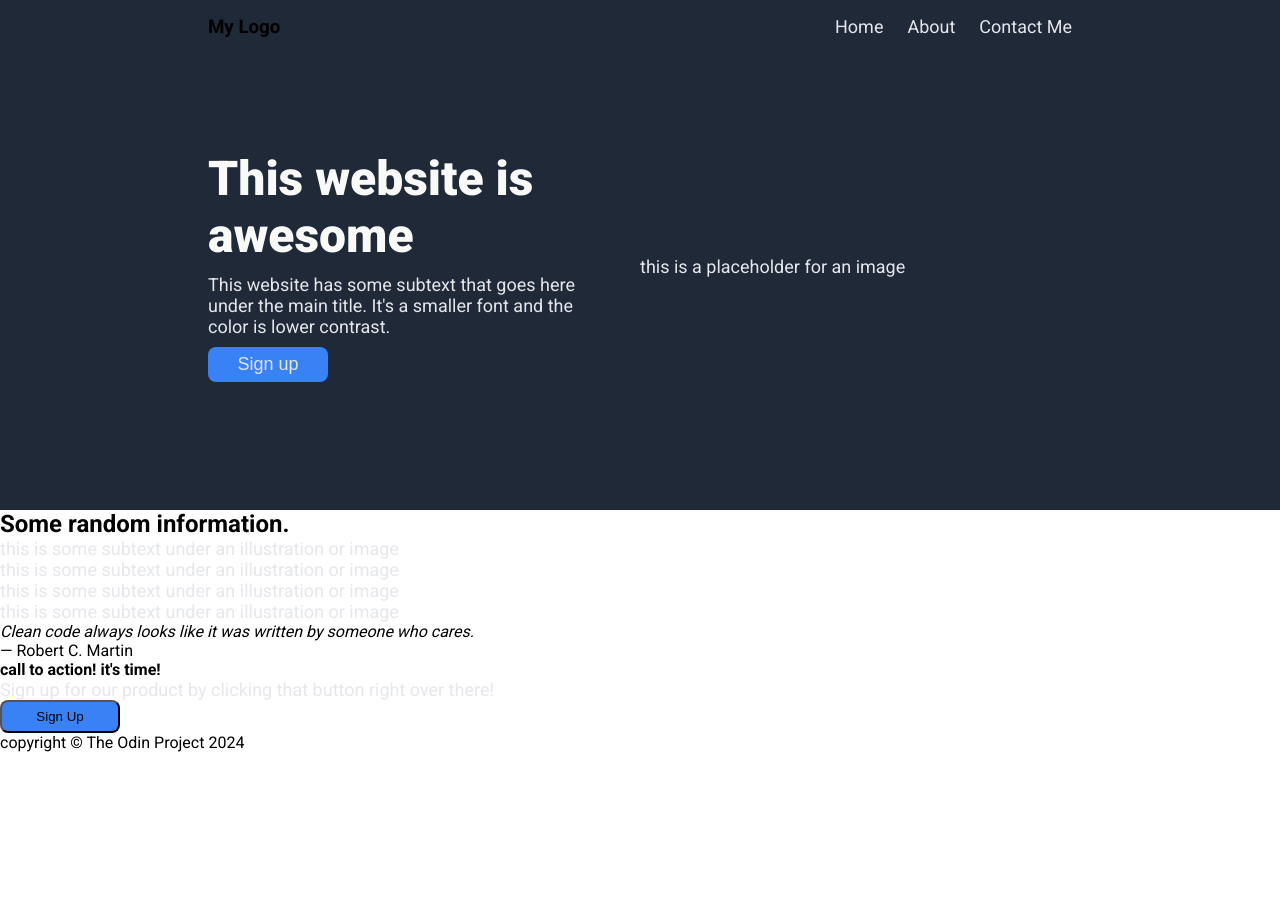
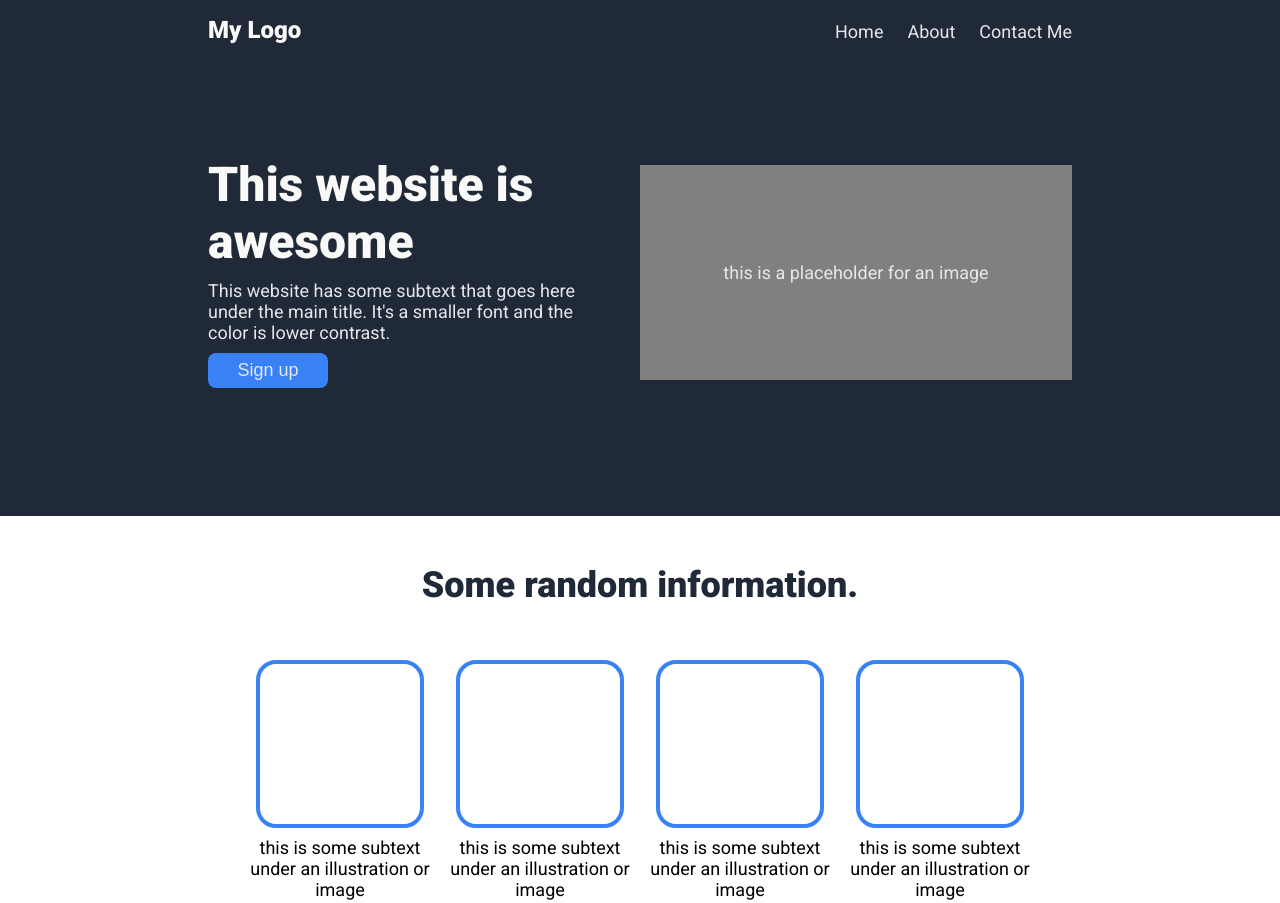
Before and after one commit to natiShime/Landing-page, a plain HTML site: page index.html in a window 1280 px wide. Shown: the top 903 px of the page. Before the commit the page ends 800 px from the top, so only its background shows below. Drawn offline with Linux system fonts and the light colour scheme.

Commit message:
add the styling of the main and below with some touch on the class names

```diff
--- a/index.html
+++ b/index.html
@@ -11,7 +11,7 @@
 
         <div class="nav">
             <div class="left">
-                <h3>My Logo</h3>
+                <h3 id="logo">My Logo</h3>
             </div>
             <div class="right">
                 <ul>
@@ -60,17 +60,19 @@
         </div>
     </main>
 
-    <div class="qoute">
+    <div class="quote">
         <em>Clean code always looks like it was written by someone who cares.</em>
         <p>— Robert C. Martin</p>
     </div>
     <div class="sign-up">
-        <div class="left">
-            <strong>call to action! it's time!</strong>
-            <p class="secondary">Sign up for our product by clicking that button right over there!</p>
-        </div>
-        <div class="right">
-            <button>Sign Up</button>
+        <div class="container">
+            <div class="left">
+                <strong>call to action! it's time!</strong>
+                <p class="secondary">Sign up for our product by clicking that button right over there!</p>
+            </div>
+            <div class="right">
+                <button class="secondary">Sign Up</button>
+            </div>
         </div>
     </div>
    <footer>
--- a/style.css
+++ b/style.css
@@ -74,3 +74,108 @@ button {
 .welcome button {
     border: none;
 }
+.image {
+    background-color: gray;
+    display: flex;
+    align-items: center;
+    justify-content: center;
+    height: 215px;
+}
+
+/* CARD SECTION */
+main {
+    display: flex;
+    flex-direction: column;
+    align-items: center;
+    padding: 0 13em;
+    margin-top: 3em;
+}
+
+main h2 {
+    font-size: 36px;
+    font-weight: 900;
+    color: #1f2937;
+}
+
+.card-container {
+    display: flex;
+    justify-content: center;
+    align-items: center;
+    flex-wrap: wrap;
+    margin: 3em 0 6em 0;
+}
+
+.card {
+    text-align: center;
+    max-width: 200px;
+    display: flex;
+    flex-direction: column;
+    align-items: center;
+    gap: .5em;
+}
+.card p{
+    color: black;
+}
+.square {
+    border: 4px solid #3882F6;
+    border-radius: 20px;
+    width: 160px;
+    height: 160px;
+}
+/* QUOTE */
+.quote {
+    display: flex;
+    flex-direction: column;
+    justify-content: center;
+    background-color: #E5E7EB;
+    padding: 7em 13em;
+}
+
+.quote p {
+    align-self: flex-end;
+    font-weight: bolder;
+    font-size: 24px;
+    color: #1f2937;
+}
+
+.quote em {
+    font-size: 36px;
+    font-weight: 100;
+    color: #1f2937;
+}
+
+/* SIGN UP */
+.sign-up {
+    display: flex;
+    justify-content: center;
+    align-items: center;
+    padding: 5em 13em;
+}
+
+.container {
+    display: flex;
+    justify-content: space-around;
+    align-items: center;
+    background-color: #3882F6;
+    padding: 3em;
+    width: 100%;
+    border-radius: 10px;
+}
+
+.container button {
+    border: 2px solid #FFF;
+}
+
+strong {
+    font-size: 24px;
+    color: #FFF;
+}
+/* FOOTER */
+footer {
+    background-color: #1f2937;
+    color: #FFF;
+    display: flex;
+    justify-content: center;
+    align-items: center;
+    padding: 2em 0;
+}
```
